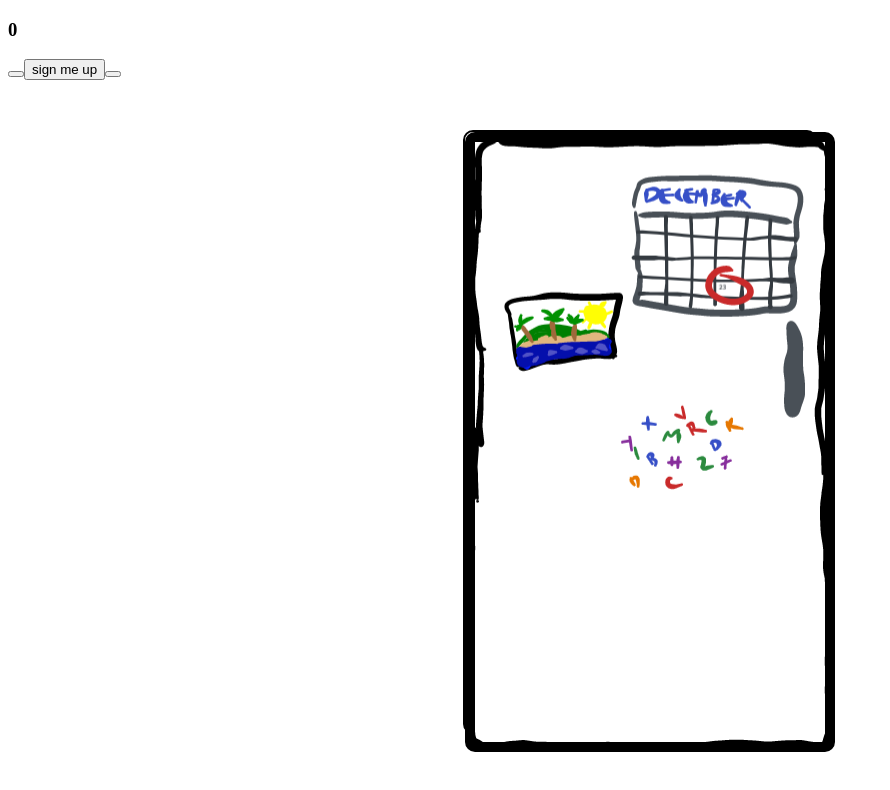
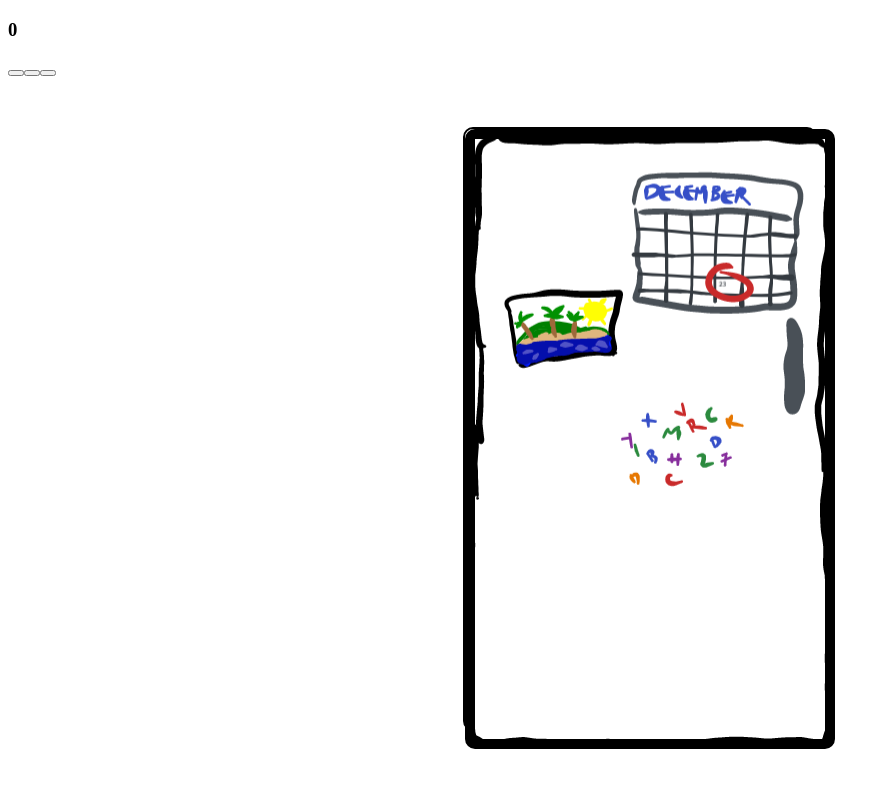
Before and after one commit to kimhonrada/Ref, a React app: page / in a window 1280 px wide. Shown: the top 790 px of the page, without its empty margins (0-890 px from the left). Built offline with nearby package versions, Linux system fonts and the light colour scheme; the HTML template or start-up script is replaced by a standard one.

Commit message:
Fix signup modal

```diff
--- a/client/component/App.jsx
+++ b/client/component/App.jsx
@@ -112,7 +112,7 @@ class App extends React.Component {
           <h3 className="score">{this.state.points}</h3>
         </div>
         <button className="go-shopping" onClick={this.goShop} alt='lets go shopping!'></button>
-        <button className="go-signup" onClick={this.goSignup}> sign me up</button>
+        <button className="go-signup" onClick={this.goSignup} alt='sign me up'></button>
         <button className="iPad" alt='ipad' onClick={this.whatIpadDo}></button>
         <Fridge getFood={this.getFood} food={this.state.food} />
         <FoodModal show={this.state.show} closeList={this.goShop} />
```
Also changed, not shown: 3 other files (tests, documents, lock files or other folders).
